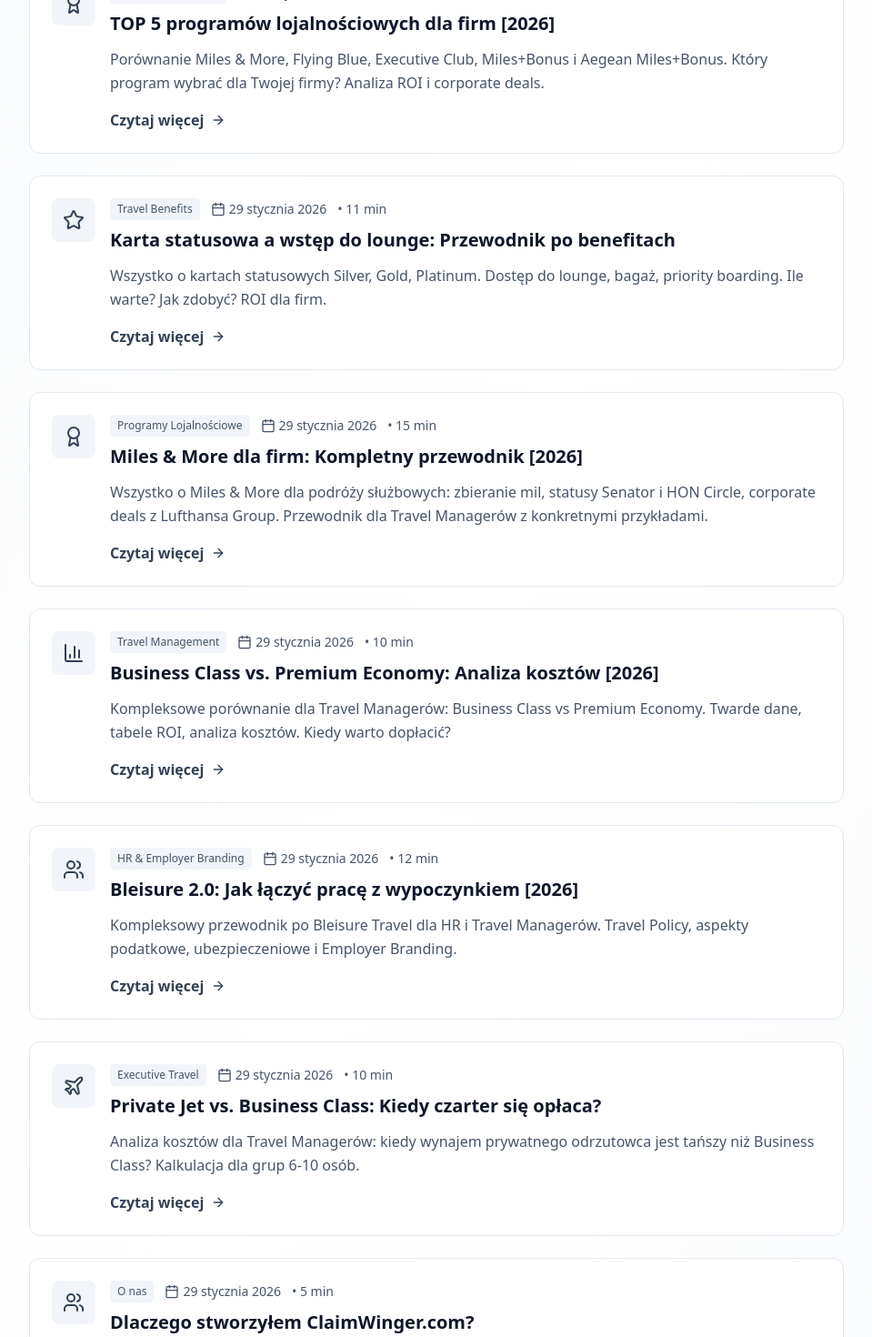
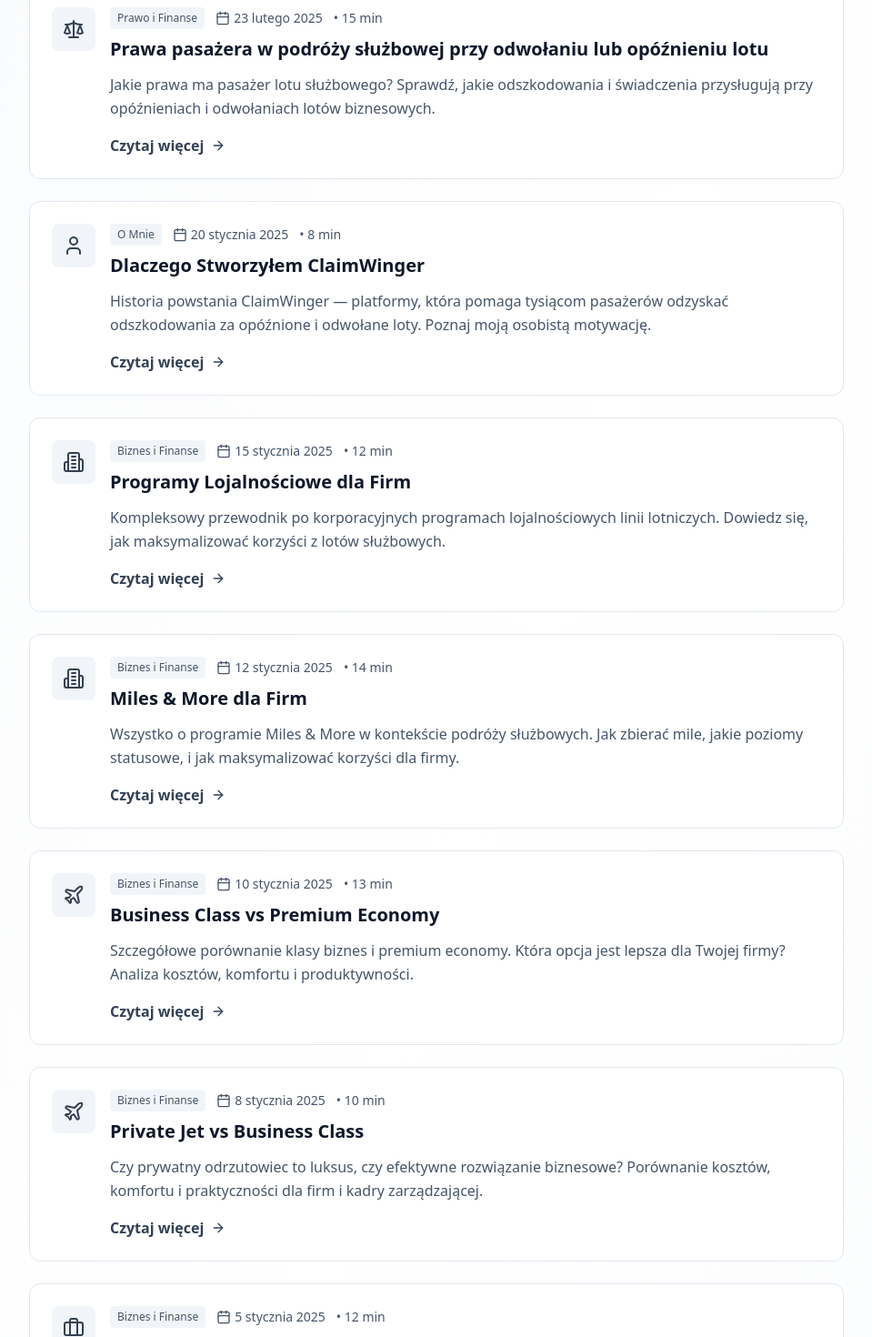
Before and after one commit to totawierzba-star/sg-6609a54d-9b8a-4031-afea-a06b0b5e1095-1773721747, a Next.js app: page /artykuly in a window 1280 px wide. Shown: the part 820-2290 px from the top of the page at 91% size, without its empty margins (160-1119 px from the left). Built offline with nearby package versions, Linux system fonts and the light colour scheme.

Commit message:
fix(ui): Improve navbar text contrast for readability

```diff
--- a/src/pages/anulowany-lot-delegacja.tsx
+++ b/src/pages/anulowany-lot-delegacja.tsx
@@ -112,22 +112,22 @@ export default function AnulowanyLotDelegacja() {
                 BizneLot.info
               </Link>
               <nav className="hidden md:flex gap-6">
-                <Link href="/odszkodowanie-lot-sluzbowy" className="text-sm text-slate-600 hover:text-slate-900 transition-colors">
+                <Link href="/odszkodowanie-lot-sluzbowy" className="text-sm text-slate-300 hover:text-white transition-colors">
                   Odszkodowanie
                 </Link>
-                <Link href="/anulowany-lot-delegacja" className="text-sm text-slate-900 font-medium">
+                <Link href="/anulowany-lot-delegacja" className="text-sm text-white font-medium">
                   Anulowany lot
                 </Link>
-                <Link href="/opozniony-lot-delegacja" className="text-sm text-slate-600 hover:text-slate-900 transition-colors">
+                <Link href="/opozniony-lot-delegacja" className="text-sm text-slate-300 hover:text-white transition-colors">
                   Opóźniony lot
                 </Link>
-                <Link href="/bilet-firmowy-prawa" className="text-sm text-slate-600 hover:text-slate-900 transition-colors">
+                <Link href="/bilet-firmowy-prawa" className="text-sm text-slate-300 hover:text-white transition-colors">
                   Bilet firmowy
                 </Link>
-                <Link href="/artykuly" className="text-sm text-slate-600 hover:text-slate-900 transition-colors">
+                <Link href="/artykuly" className="text-sm text-slate-300 hover:text-white transition-colors">
                   Artykuły
                 </Link>
-                <Link href="/o-autorze" className="text-sm text-slate-600 hover:text-slate-900 transition-colors">
+                <Link href="/o-autorze" className="text-sm text-slate-300 hover:text-white transition-colors">
                   O autorze
                 </Link>
               </nav>
--- a/src/pages/artykuly/index.tsx
+++ b/src/pages/artykuly/index.tsx
@@ -1,81 +1,99 @@
 import { SEO } from "@/components/SEO";
 import Link from "next/link";
 import { MobileNav } from "@/components/MobileNav";
-import { BookOpen, Calendar, ArrowRight, Briefcase, Scale, FileText, Users, BarChart3, Plane, Award, Star } from "lucide-react";
+import { BookOpen, Calendar, ArrowRight, Briefcase, Scale, FileText, Users, BarChart3, Plane, Award, Star, User, Building2, CreditCard } from "lucide-react";
 
 export default function Artykuly() {
   const articles = [
     {
-      slug: "ranking-linii-lotniczych-business-class",
-      title: "Ranking linii lotniczych Business Class 2026: TOP 10",
-      excerpt: "Kompleksowy ranking najlepszych linii lotniczych w klasie biznes. Porównanie produktów, lie-flat seats, catering i obsługi. Które linie warto wybrać dla podróży służbowych?",
-      date: "2026-01-29",
-      category: "Travel Management",
-      icon: Award,
-      readTime: "12 min"
+      title: "Odszkodowanie za opóźniony lot służbowy — komu przysługuje: pracownik czy pracodawca?",
+      slug: "odszkodowanie-lot-sluzbowy-pracownik-czy-pracodawca",
+      excerpt: "Kompleksowy przewodnik wyjaśniający, kto ma prawo do odszkodowania za opóźniony lot służbowy. Aspekty prawne, podatkowe i praktyczne rozwiązania dla firm i pracowników.",
+      date: "2025-02-23",
+      readTime: "14 min",
+      category: "Prawo i Finanse",
+      icon: Scale
     },
     {
-      slug: "programy-lojalnosciowe-dla-firm",
-      title: "TOP 5 programów lojalnościowych dla firm [2026]",
-      excerpt: "Porównanie Miles & More, Flying Blue, Executive Club, Miles+Bonus i Aegean Miles+Bonus. Który program wybrać dla Twojej firmy? Analiza ROI i corporate deals.",
-      date: "2026-01-29",
-      category: "Travel Management",
-      icon: Award,
-      readTime: "14 min"
+      title: "Prawa pasażera w podróży służbowej przy odwołaniu lub opóźnieniu lotu",
+      slug: "prawa-pasazera-podroz-sluzbowa",
+      excerpt: "Jakie prawa ma pasażer lotu służbowego? Sprawdź, jakie odszkodowania i świadczenia przysługują przy opóźnieniach i odwołaniach lotów biznesowych.",
+      date: "2025-02-23",
+      readTime: "15 min",
+      category: "Prawo i Finanse",
+      icon: Scale
     },
     {
-      slug: "karta-statusowa-lounge",
-      title: "Karta statusowa a wstęp do lounge: Przewodnik po benefitach",
-      excerpt: "Wszystko o kartach statusowych Silver, Gold, Platinum. Dostęp do lounge, bagaż, priority boarding. Ile warte? Jak zdobyć? ROI dla firm.",
-      date: "2026-01-29",
-      category: "Travel Benefits",
-      icon: Star,
-      readTime: "11 min"
+      title: "Dlaczego Stworzyłem ClaimWinger",
+      slug: "dlaczego-stworzylem-claimwinger",
+      excerpt: "Historia powstania ClaimWinger — platformy, która pomaga tysiącom pasażerów odzyskać odszkodowania za opóźnione i odwołane loty. Poznaj moją osobistą motywację.",
+      date: "2025-01-20",
+      readTime: "8 min",
+      category: "O Mnie",
+      icon: User
     },
     {
-      slug: "miles-and-more-dla-firm",
-      title: "Miles & More dla firm: Kompletny przewodnik [2026]",
-      excerpt: "Wszystko o Miles & More dla podróży służbowych: zbieranie mil, statusy Senator i HON Circle, corporate deals z Lufthansa Group. Przewodnik dla Travel Managerów z konkretnymi przykładami.",
-      date: "2026-01-29",
-      category: "Programy Lojalnościowe",
-      icon: Award,
-      readTime: "15 min"
+      title: "Programy Lojalnościowe dla Firm",
+      slug: "programy-lojalnosciowe-dla-firm",
+      excerpt: "Kompleksowy przewodnik po korporacyjnych programach lojalnościowych linii lotniczych. Dowiedz się, jak maksymalizować korzyści z lotów służbowych.",
+      date: "2025-01-15",
+      readTime: "12 min",
+      category: "Biznes i Finanse",
+      icon: Building2
     },
     {
-      slug: "business-class-vs-premium-economy",
-      title: "Business Class vs. Premium Economy: Analiza kosztów [2026]",
-      excerpt: "Kompleksowe porównanie dla Travel Managerów: Business Class vs Premium Economy. Twarde dane, tabele ROI, analiza kosztów. Kiedy warto dopłacić?",
-      date: "2026-01-29",
-      category: "Travel Management",
-      icon: BarChart3,
-      readTime: "10 min"
+      title: "Miles & More dla Firm",
+      slug: "miles-and-more-dla-firm",
+      excerpt: "Wszystko o programie Miles & More w kontekście podróży służbowych. Jak zbierać mile, jakie poziomy statusowe, i jak maksymalizować korzyści dla firmy.",
+      date: "2025-01-12",
+      readTime: "14 min",
+      category: "Biznes i Finanse",
+      icon: Building2
     },
     {
-      slug: "bleisure-polityka-podrozy-sluzbowych",
-      title: "Bleisure 2.0: Jak łączyć pracę z wypoczynkiem [2026]",
-      excerpt: "Kompleksowy przewodnik po Bleisure Travel dla HR i Travel Managerów. Travel Policy, aspekty podatkowe, ubezpieczeniowe i Employer Branding.",
-      date: "2026-01-29",
-      category: "HR & Employer Branding",
-      icon: Users,
-      readTime: "12 min"
+      title: "Business Class vs Premium Economy",
+      slug: "business-class-vs-premium-economy",
+      excerpt: "Szczegółowe porównanie klasy biznes i premium economy. Która opcja jest lepsza dla Twojej firmy? Analiza kosztów, komfortu i produktywności.",
+      date: "2025-01-10",
+      readTime: "13 min",
+      category: "Biznes i Finanse",
+      icon: Plane
     },
     {
+      title: "Private Jet vs Business Class",
       slug: "private-jet-vs-business-class",
-      title: "Private Jet vs. Business Class: Kiedy czarter się opłaca?",
-      excerpt: "Analiza kosztów dla Travel Managerów: kiedy wynajem prywatnego odrzutowca jest tańszy niż Business Class? Kalkulacja dla grup 6-10 osób.",
-      date: "2026-01-29",
-      category: "Executive Travel",
-      icon: Plane,
-      readTime: "10 min"
+      excerpt: "Czy prywatny odrzutowiec to luksus, czy efektywne rozwiązanie biznesowe? Porównanie kosztów, komfortu i praktyczności dla firm i kadry zarządzającej.",
+      date: "2025-01-08",
+      readTime: "10 min",
+      category: "Biznes i Finanse",
+      icon: Plane
     },
     {
-      slug: "dlaczego-stworzylem-claimwinger",
-      title: "Dlaczego stworzyłem ClaimWinger.com?",
-      excerpt: "Historia powstania platformy do odzyskiwania odszkodowań lotniczych. Od frustracji pasażera do rozwiązania problemu tysięcy podróżujących.",
-      date: "2026-01-29",
-      category: "O nas",
-      icon: Users,
-      readTime: "5 min"
+      title: "Bleisure — Polityka Podróży Służbowych",
+      slug: "bleisure-polityka-podrozy-sluzbowych",
+      excerpt: "Bleisure to trend łączący podróże służbowe z prywatnymi. Dowiedz się, jak wdrożyć elastyczną politykę travel w firmie i zadowolić pracowników.",
+      date: "2025-01-05",
+      readTime: "12 min",
+      category: "Biznes i Finanse",
+      icon: Briefcase
+    },
+    {
+      title: "Karta Statusowa i Dostęp do Lounge",
+      slug: "karta-statusowa-lounge",
+      excerpt: "Kompleksowy przewodnik po kartach statusowych linii lotniczych i programach dostępu do saloników lotniskowych. Które wybrać dla częstych podróżników biznesowych?",
+      date: "2025-01-03",
+      readTime: "11 min",
+      category: "Biznes i Finanse",
+      icon: CreditCard
+    },
+    {
+      title: "Ranking Linii Lotniczych — Klasa Biznes 2025",
+      slug: "ranking-linii-lotniczych-business-class",
+      excerpt: "Najlepsze linie lotnicze dla podróży służbowych w klasie biznes. Ranking 2025 z uwzględnieniem komfortu, serwisu, punktualności i sieci połączeń.",
+      date: "2025-01-01",
+      readTime: "15 min",
+      category: "Biznes i Finanse",
+      icon: Award
     }
   ];
 
```
